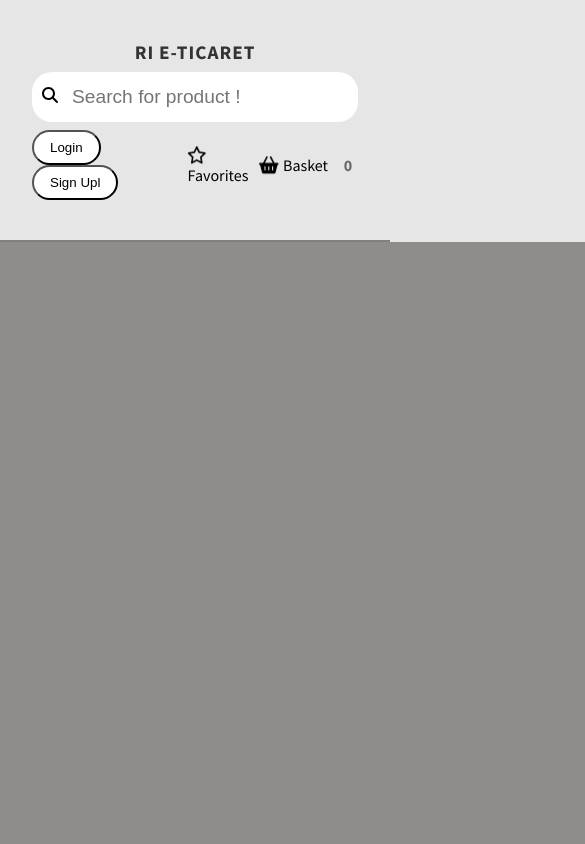
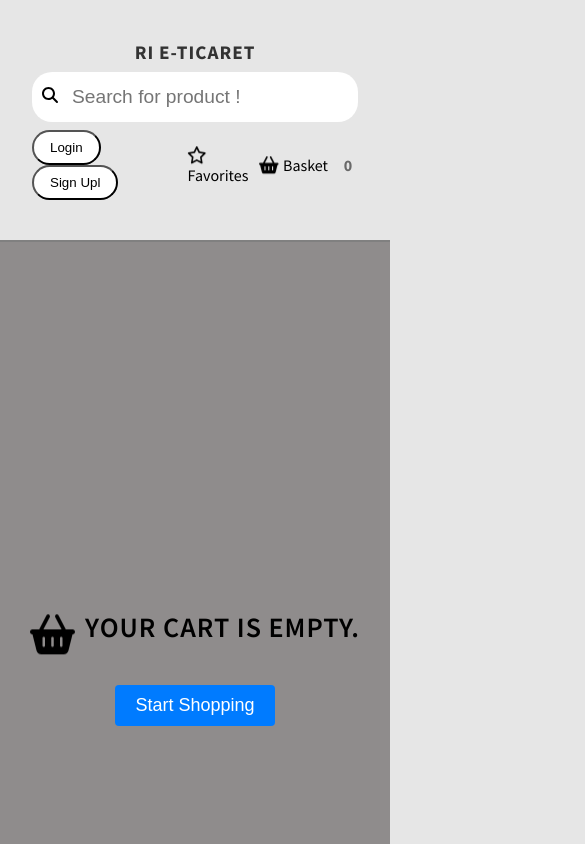
Before and after one commit to mircntzr/e-commerce, a React (Create React App) app: page /cart in a window 390 px wide. Shown: the top 844 px of the page, 585 px wide, since content can reach past the window. Built offline with nearby package versions, Linux system fonts and the light colour scheme.

Commit message:
updated
basket updated

```diff
--- a/src/pages/Cart/Cart.module.css
+++ b/src/pages/Cart/Cart.module.css
@@ -1,5 +1,5 @@
 .container {
-  min-width: 1500px;
+  max-width: 1900px;
   min-height: 800px;
   margin: 0 auto;
   color: #000;
@@ -9,15 +9,28 @@
   justify-content: center;
   background-color: #8f8c8c;
 }
+@media only screen and (max-width: 768px) {
+  .container {
+    max-width: 100%;
+    padding: 0 20px;
+  }
+}
 
 .cart-page-container {
   display: flex;
-  flex-wrap: wrap;
+  flex-direction: column;
+  align-items: center;
+}
+@media only screen and (max-width: 768px) {
+  .cart-page-container {
+    padding-top: 50px;
+  }
 }
 
 .carts {
-  flex: 2;
-  padding: 20px;
+  display: flex;
+  flex-direction: column;
+  align-items: center;
 }
 
 .carts h1 {
@@ -26,12 +39,21 @@
   font-size: 28px;
   margin-bottom: 20px;
 }
-
+@media only screen and (max-width: 768px) {
+  .carts {
+    width: 100%;
+  }
+}
 .carts-container {
-  display: grid;
-  gap: 20px;
+  display: flex;
+  flex-direction: column;
+  align-items: center;
 }
-
+@media only screen and (max-width: 768px) {
+  .carts-container {
+    width: 100%;
+  }
+}
 .cartLink {
   flex: 2;
   display: flex;
@@ -79,14 +101,19 @@
 }
 
 .total-amount {
-  flex: 1;
-  padding: 20px;
-  text-align: center;
+  display: flex;
+  flex-direction: column;
+  align-items: center;
 }
-
+@media only screen and (max-width: 768px) {
+  .total-amount {
+    width: 100%;
+    margin-top: 50px;
+  }
+}
 .order-details {
+  width: 100%;
   margin-bottom: 20px;
-  padding: 50px;
 }
 
 .order-details h1 {
@@ -105,6 +132,11 @@
 }
 
 .all-calculated {
+  display: flex;
+  justify-content: space-between;
+  font-weight: bold;
+  margin-top: 20px;
+  margin-bottom: 40px;
   font-size: 24px;
   font-weight: bold;
   margin-top: 20px;
@@ -112,6 +144,9 @@
 }
 
 .coupon {
+  display: flex;
+  justify-content: center;
+  align-items: center;
   margin-bottom: 20px;
 }
 
@@ -133,6 +168,7 @@
   font-size: 16px;
   cursor: pointer;
   transition: all 0.3s ease;
+  margin-left: 10px;
 }
 
 .discountBtn:hover {
```
Also changed, not shown: 1 other file (tests, documents, lock files or other folders).
